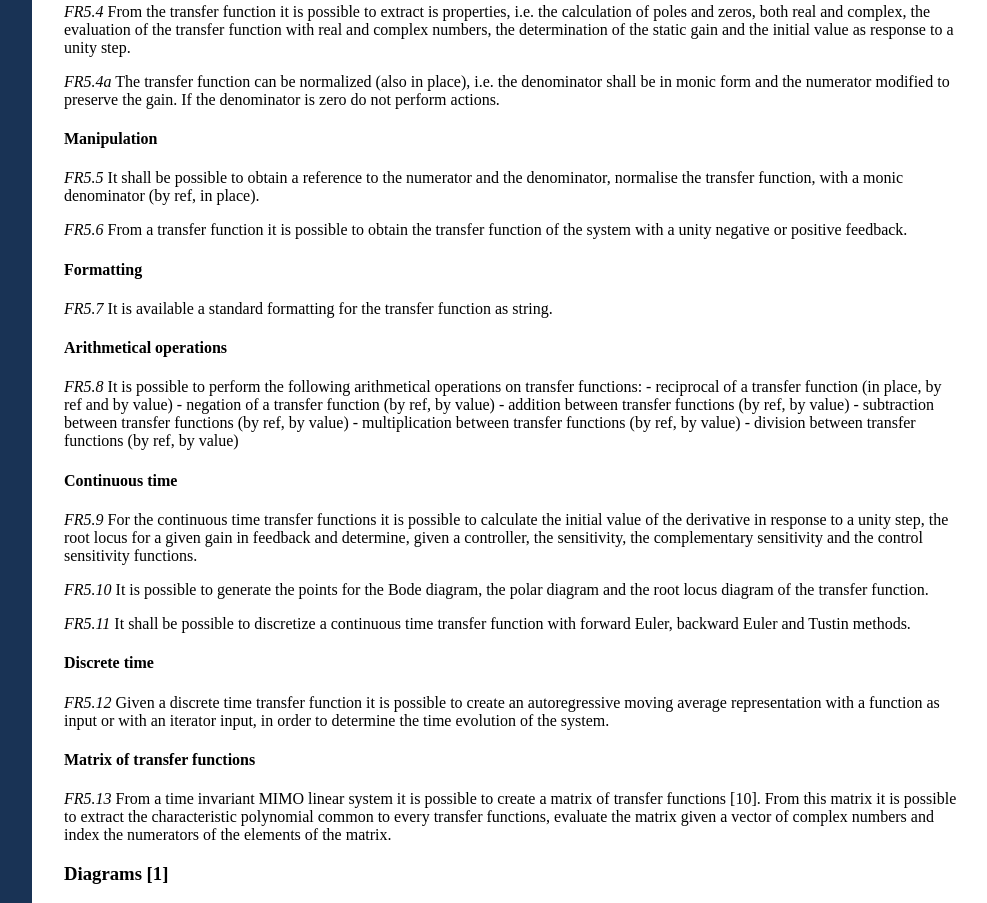
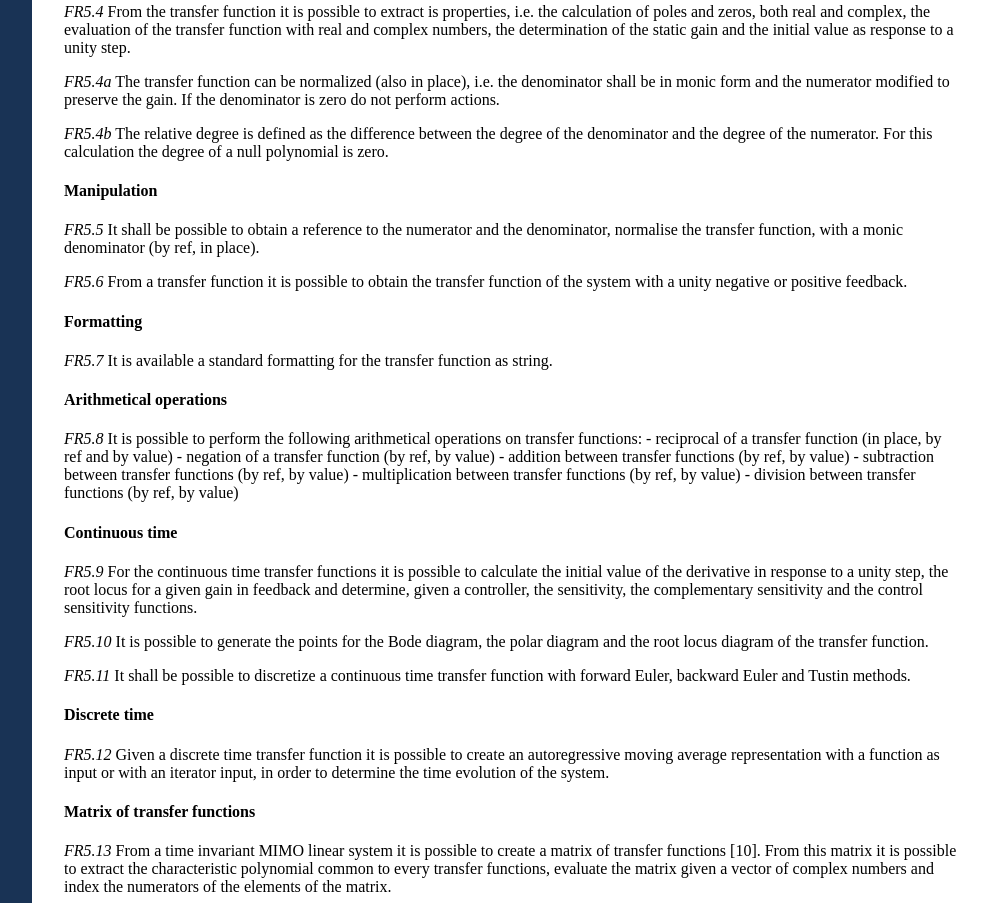
Before and after one commit to yuulive/asdfsdfdfg, a plain HTML site: page design/public/requirements.html in a window 1280 px wide. Shown: the part 2735-3638 px from the top of the page, without its empty margins (288-1275 px from the left). Drawn offline with Linux system fonts and the light colour scheme.

Commit message:
Add documentation for relative degree of a transfer function
Ref: #21

```diff
--- a/design/public/requirements.html
+++ b/design/public/requirements.html
@@ -115,6 +115,7 @@
         <h4 id="properties-2">Properties</h4>
         <p><em>FR5.4</em> From the transfer function it is possible to extract is properties, i.e. the calculation of poles and zeros, both real and complex, the evaluation of the transfer function with real and complex numbers, the determination of the static gain and the initial value as response to a unity step.</p>
         <p><em>FR5.4a</em> The transfer function can be normalized (also in place), i.e. the denominator shall be in monic form and the numerator modified to preserve the gain. If the denominator is zero do not perform actions.</p>
+        <p><em>FR5.4b</em> The relative degree is defined as the difference between the degree of the denominator and the degree of the numerator. For this calculation the degree of a null polynomial is zero.</p>
         <h4 id="manipulation">Manipulation</h4>
         <p><em>FR5.5</em> It shall be possible to obtain a reference to the numerator and the denominator, normalise the transfer function, with a monic denominator (by ref, in place).</p>
         <p><em>FR5.6</em> From a transfer function it is possible to obtain the transfer function of the system with a unity negative or positive feedback.</p>
```
Also changed, not shown: 1 other file.
